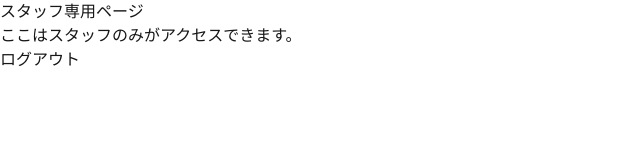
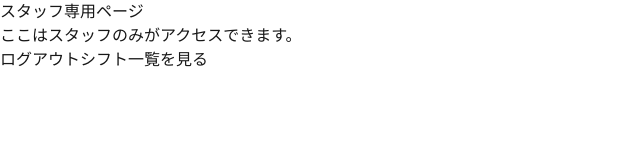
Before and after one commit to haruki1227041209/shifru, a Next.js app in the folder frontend/: page /staff in a window 1280 px wide. Shown: the top 160 px of the page, without its empty margins (0-640 px from the left). Built offline with nearby package versions, Linux system fonts and the light colour scheme.

Commit message:
遷移ボタン追加

```diff
--- a/frontend/src/app/staff/page.jsx
+++ b/frontend/src/app/staff/page.jsx
@@ -2,15 +2,23 @@
 
 import useAuthorization from "@/hooks/useAuthorization";
 import LogoutButton from "@/components/LogoutButton";
+import { useRouter } from "next/navigation";
 
 const StaffPage = () => {
   useAuthorization("staff");
+
+  const router = useRouter();
+
+  const navigateToShifts = () => {
+    router.push("/staff-shifts");
+  };
 
   return (
     <div>
       <h1>スタッフ専用ページ</h1>
       <p>ここはスタッフのみがアクセスできます。</p>
       <LogoutButton />
+      <button onClick={navigateToShifts}>シフト一覧を見る</button>
     </div>
   );
 };
```
